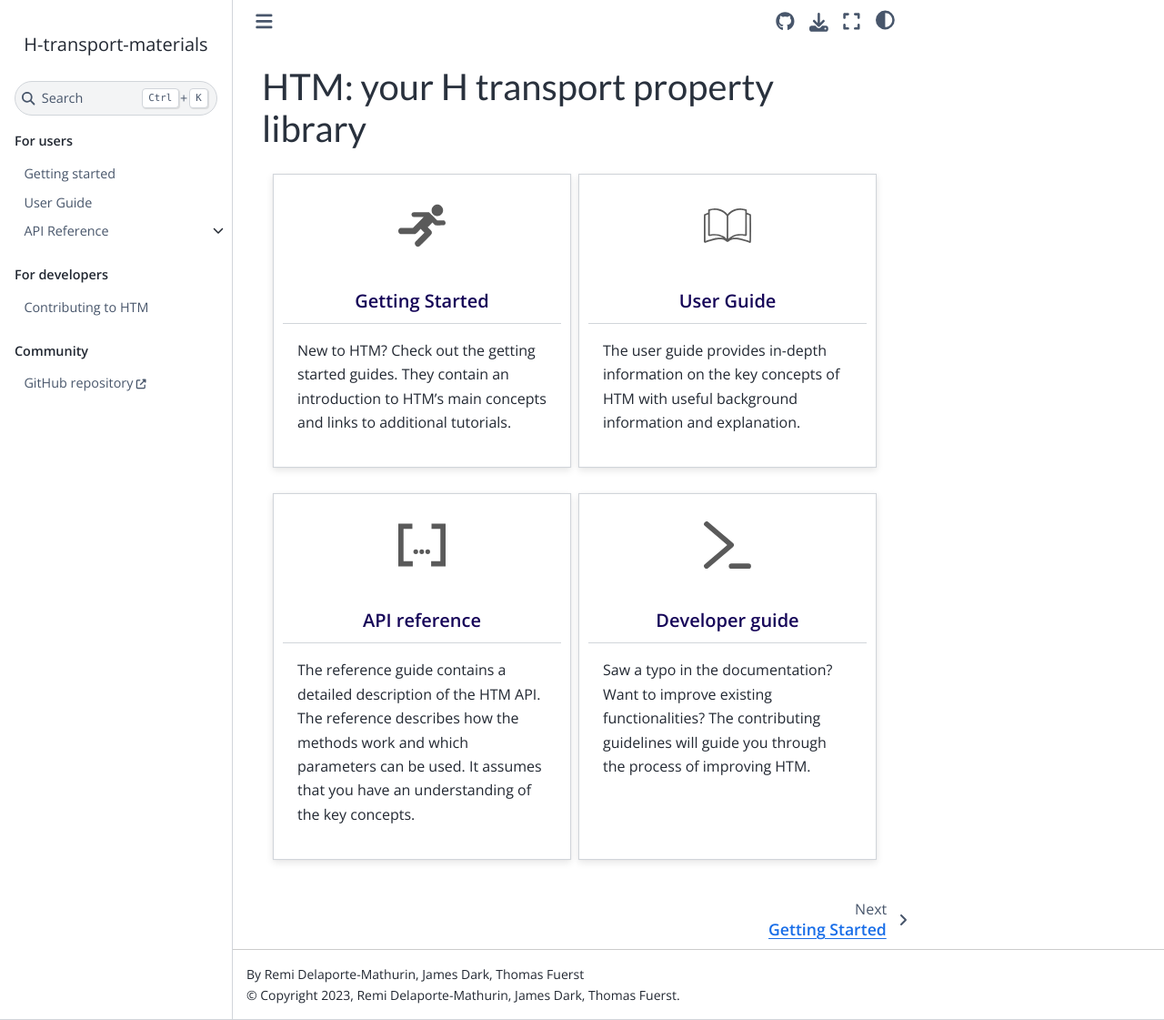
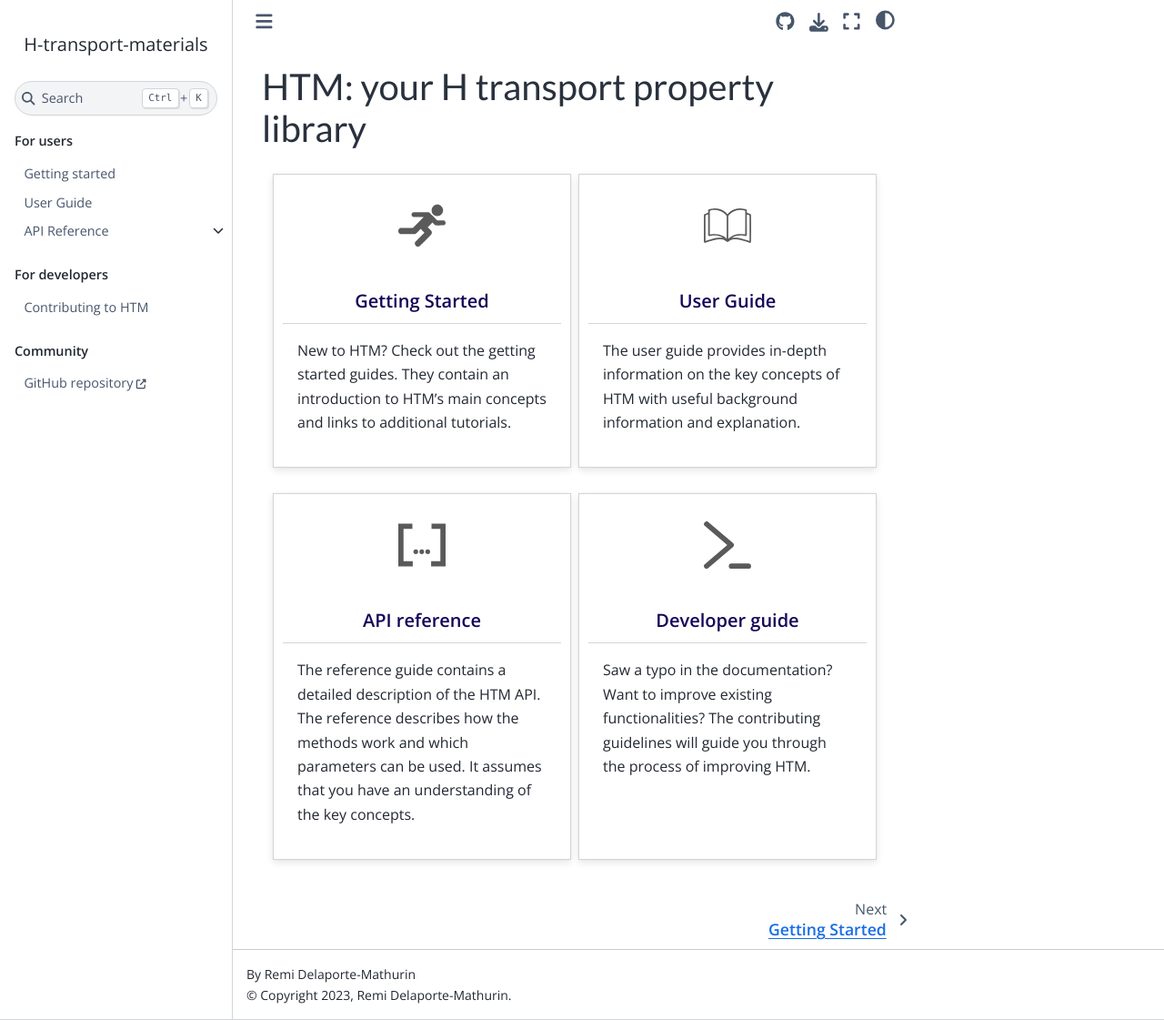
Before and after one commit to RemDelaporteMathurin/h-transport-materials, a Sphinx documentation site: the page built from docs/index.rst, in a window 1280 px wide and 1121 px high. Shown: the whole window at 91% size. Built offline with Sphinx 7.4.7 and the Sphinx Book theme 1.1.4, drawn with Linux system fonts in a browser that asks for light colours.

Commit message:
modified conf

```diff
--- a/docs/conf.py
+++ b/docs/conf.py
@@ -1,3 +1,5 @@
+from importlib.metadata import version
+
 # Configuration file for the Sphinx documentation builder.
 #
 # For the full list of built-in configuration values, see the documentation:
@@ -7,8 +9,17 @@
 # https://www.sphinx-doc.org/en/master/usage/configuration.html#project-information
 
 project = "h-transport-materials"
-copyright = "2023, Remi Delaporte-Mathurin, James Dark, Thomas Fuerst"
-author = "Remi Delaporte-Mathurin, James Dark, Thomas Fuerst"
+copyright = "2023, Remi Delaporte-Mathurin"
+author = "Remi Delaporte-Mathurin"
+
+try:  # pragma: no cover
+    version = version(project)
+except Exception:  # pragma: no cover
+    # we seem to have a local copy not installed without setuptools
+    # so the reported version will be unknown
+    version = "unknown"
+
+release = version
 
 # -- General configuration ---------------------------------------------------
 # https://www.sphinx-doc.org/en/master/usage/configuration.html#general-configuration
```
